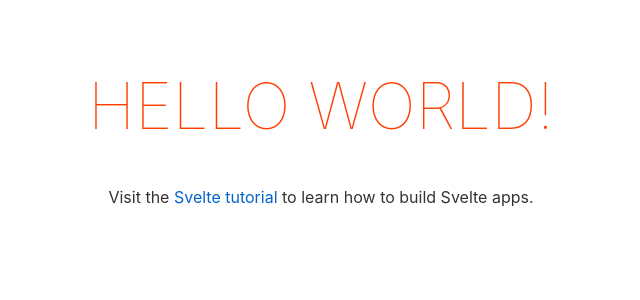
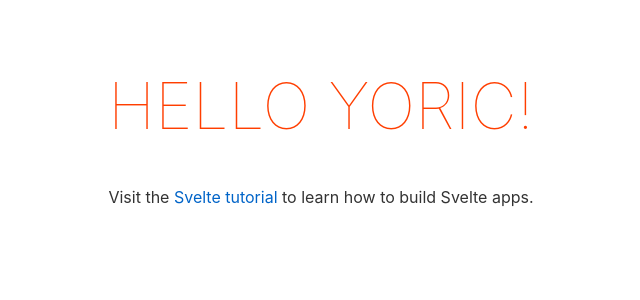
Before and after one commit to yoric-m/feedback, a Svelte app: page / in a window 1280 px wide. Shown: the top 300 px of the page, without its empty margins (319-959 px from the left). Built offline with nearby package versions, Linux system fonts and the light colour scheme.

Commit message:
Name change

```diff
--- a/src/App.svelte
+++ b/src/App.svelte
@@ -1,5 +1,5 @@
 <script>
-	export let name;
+	let name='Yoric';
 </script>
 
 <main>
--- a/src/main.js
+++ b/src/main.js
@@ -1,10 +1,7 @@
-import App from './App.svelte';
+import App from "./App.svelte";
 
 const app = new App({
-	target: document.body,
-	props: {
-		name: 'world'
-	}
+  target: document.body,
 });
 
 export default app;
```
Also changed, not shown: 2 other files (tests, documents, lock files or other folders).
